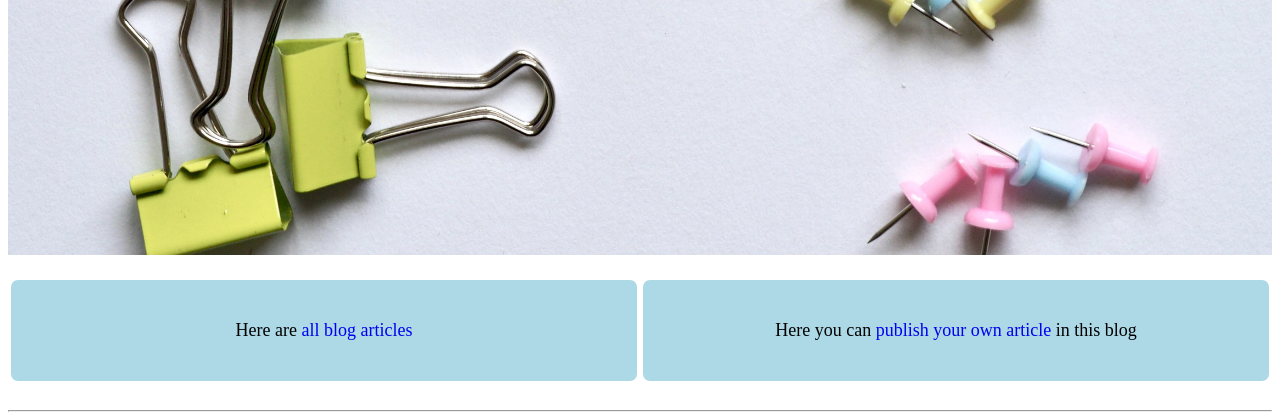
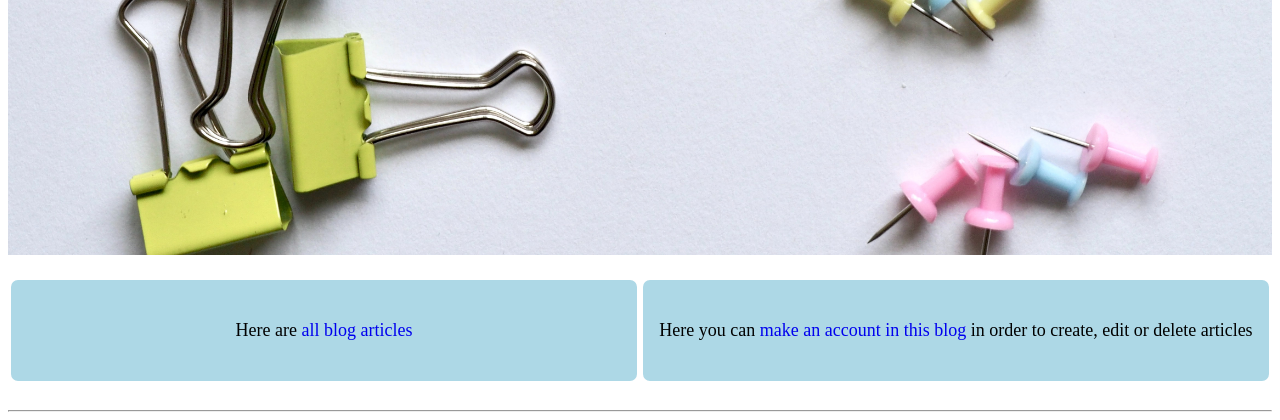
Before and after one commit to divinehoney/Hand-in-2-Flask, a Flask app: page / in a window 1280 px wide. Shown: the part 751-1171 px from the top of the page. Run offline with Flask 3, Linux system fonts and the light colour scheme.

Commit message:
change the second button on the starting page

```diff
--- a/app/templates/index.html
+++ b/app/templates/index.html
@@ -15,7 +15,7 @@
             <p class="entry_columns">Here are <a href="{{ url_for('articles.list_of_articles') }}">all blog articles</a></p>
         </div>
         <div class="item">
-            <p class="entry_columns" >Here you can <a href="/publisharticle"> publish your own article</a> in this blog</p>
+            <p class="entry_columns" >Here you can <a href="{{ url_for('users.get_register') }}"> make an account in this blog</a> in order to create, edit or delete articles</p>
         </div>
     </div>
 
```
